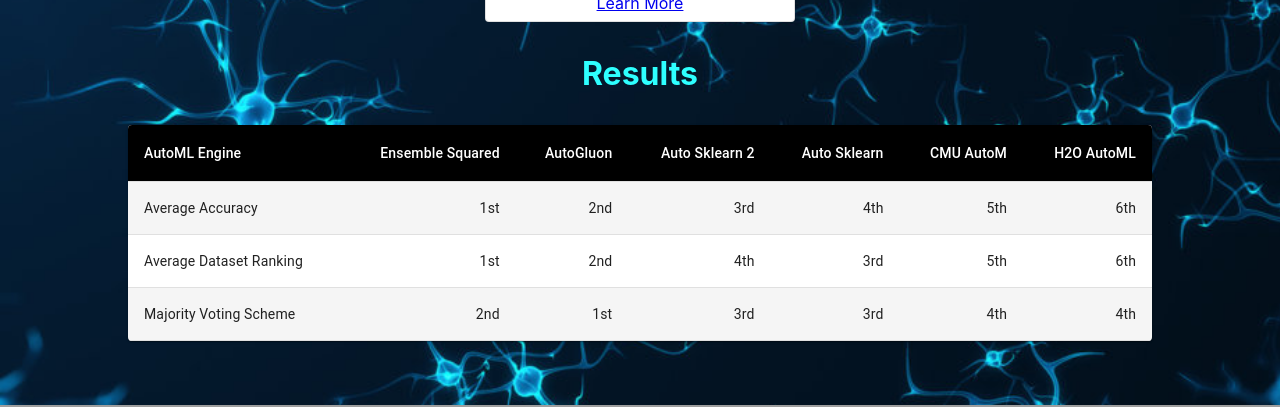
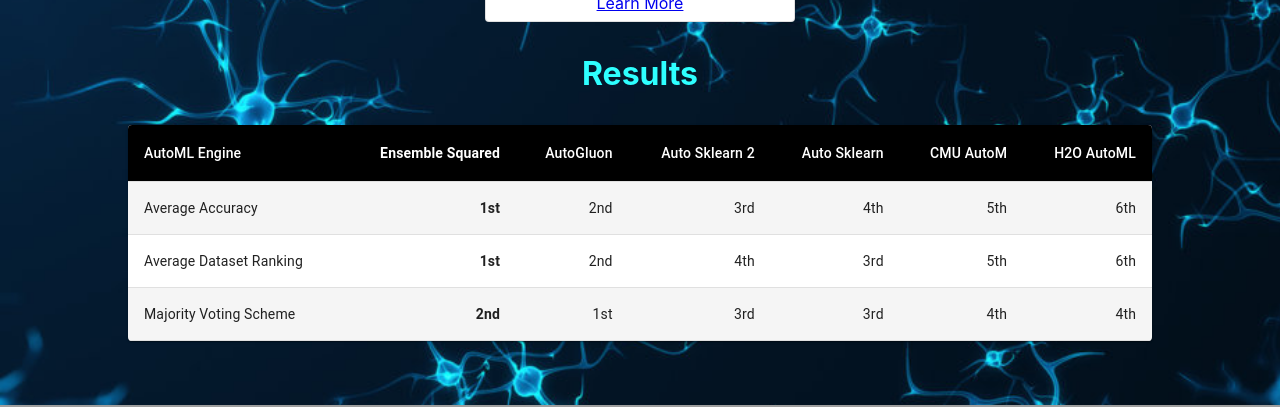
Before and after one commit to nikkimoteva/unDecided, a React (Create React App) app: page / in a window 1280 px wide. Shown: the part 1140-1547 px from the top of the page. Built offline with nearby package versions, Linux system fonts and the light colour scheme; grey boxes are pictures that could not be loaded.

Commit message:
styling changes

```diff
--- a/src/Landing Page/RankingTable.js
+++ b/src/Landing Page/RankingTable.js
@@ -7,6 +7,7 @@ import TableContainer from '@material-ui/core/TableContainer';
 import TableHead from '@material-ui/core/TableHead';
 import TableRow from '@material-ui/core/TableRow';
 import Paper from '@material-ui/core/Paper';
+import "./Landing.css";
 
 const StyledTableCell = withStyles((theme) => ({
   head: {
@@ -52,7 +53,7 @@ export default function CustomizedTables() {
         <TableHead>
           <TableRow>
             <StyledTableCell>AutoML Engine</StyledTableCell>
-            <StyledTableCell align="right">Ensemble Squared</StyledTableCell>
+            <StyledTableCell align="right" className="ensembled">Ensemble Squared</StyledTableCell>
             <StyledTableCell align="right">AutoGluon</StyledTableCell>
             <StyledTableCell align="right">Auto Sklearn 2</StyledTableCell>
             <StyledTableCell align="right">Auto Sklearn</StyledTableCell>
@@ -66,7 +67,7 @@ export default function CustomizedTables() {
               <StyledTableCell component="th" scope="row">
                 {row.name}
               </StyledTableCell>
-              <StyledTableCell align="right">{row.ensemble}</StyledTableCell>
+              <StyledTableCell align="right" className="ensembled">{row.ensemble}</StyledTableCell>
               <StyledTableCell align="right">{row.autogluon}</StyledTableCell>
               <StyledTableCell align="right">{row.autosk2}</StyledTableCell>
               <StyledTableCell align="right">{row.autosk}</StyledTableCell>
--- a/src/Landing Page/landing.css
+++ b/src/Landing Page/landing.css
@@ -79,3 +79,7 @@
     margin-bottom: 5%;
     color: #2EFFFF;
 }
+
+.ensembled {
+    font-weight: bold;
+}
```
